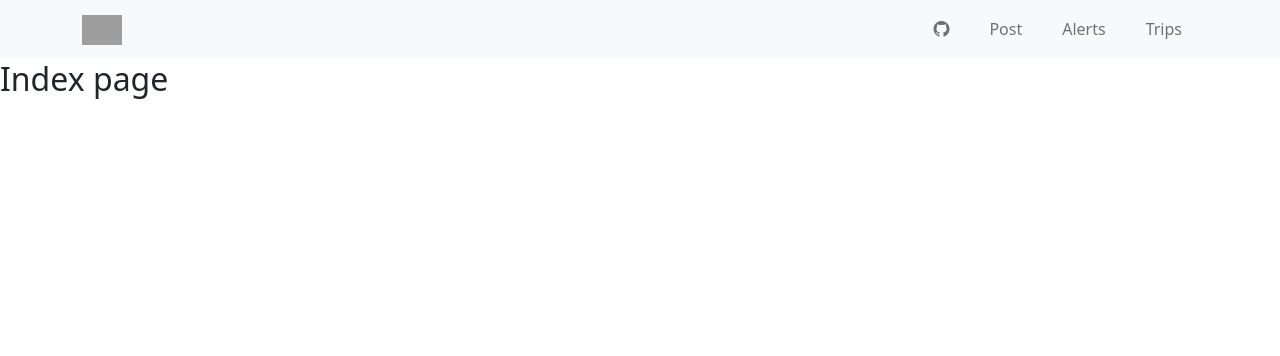
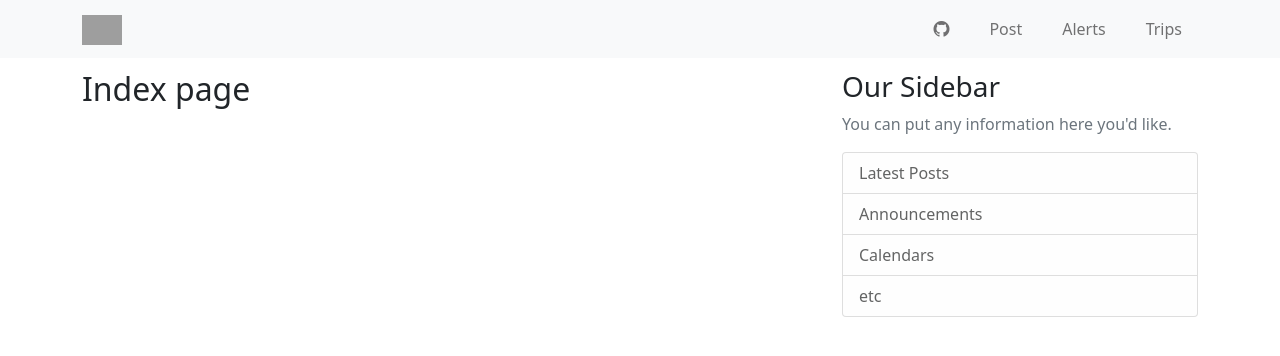
Before and after one commit to RileyFitz/RileyFitz_web, a Django app: page / in a window 1280 px wide. Shown: the top 356 px of the page. Run offline with Django 4.2, Linux system fonts and the light colour scheme; grey boxes are pictures that could not be loaded.

Commit message:
Add base sidebar and some urls to base.

```diff
--- a/home/templates/home/base.html
+++ b/home/templates/home/base.html
@@ -13,7 +13,7 @@
     <!-- Navbar -->
     <nav class="navbar navbar-expand-lg fixed-top bg-light navbar-light">
       <div class="container">
-        <a class="navbar-brand" href="#"
+        <a class="navbar-brand" href="{% url 'index' %}"
           ><img
             id="MDB-logo"
             src="https://mdbcdn.b-cdn.net/wp-content/uploads/2018/06/logo-mdb-jquery-small.png"
@@ -35,7 +35,7 @@
         <div class="collapse navbar-collapse" id="navbarSupportedContent">
           <ul class="navbar-nav ms-auto align-items-center">
             <li class="nav-item">
-              <a class="nav-link mx-2" href="#"><i class="bi-github"></i></a>
+              <a class="nav-link mx-2" target="_blank" href="https://github.com/RileyFitz"><i class="bi-github"></i></a>
             </li>
             <li class="nav-item">
               <a class="nav-link mx-2" href="#!"><i class="fas fa-plus-circle pe-2"></i>Post</a>
@@ -51,9 +51,27 @@
       </div>
     </nav>
     <!-- Navbar -->
-    <div style="padding-top: 60px">
-    {% block content %}
-    {% endblock content %}
+    <div style="padding-top: 70px">
+      <main role="main" class="container">
+        <div class="row">
+          <div class="col-md-8">
+            {% block content %}{% endblock %}
+          </div>
+          <div class="col-md-4">
+            <div class="content-section">
+              <h3>Our Sidebar</h3>
+              <p class='text-muted'>You can put any information here you'd like.
+                <ul class="list-group">
+                  <li class="list-group-item list-group-item-light">Latest Posts</li>
+                  <li class="list-group-item list-group-item-light">Announcements</li>
+                  <li class="list-group-item list-group-item-light">Calendars</li>
+                  <li class="list-group-item list-group-item-light">etc</li>
+                </ul>
+              </p>
+            </div>
+          </div>
+        </div>
+      </main>
     </div>
   </body>
 </html>
```
